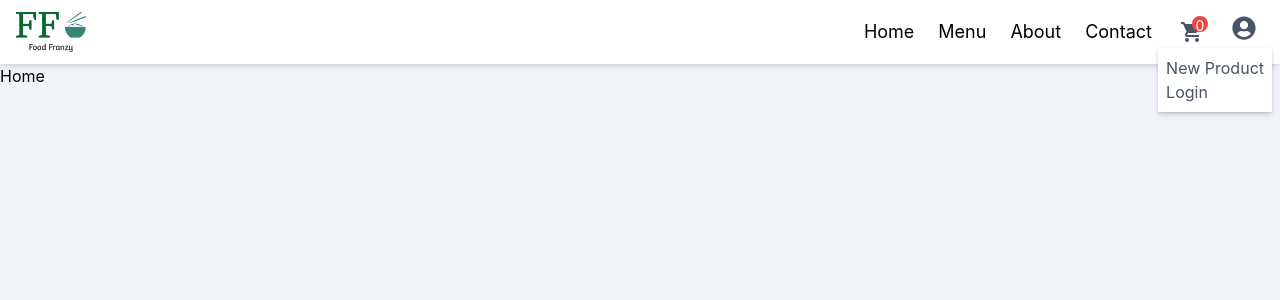
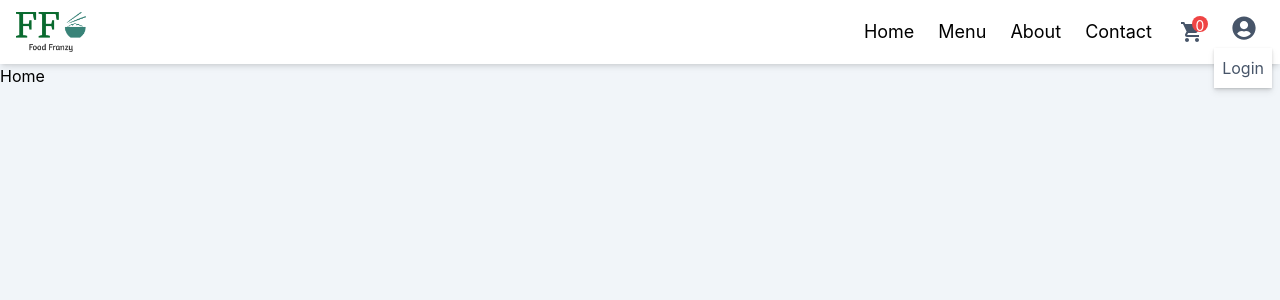
Before and after one commit to Isuri001/Ecommerce-Website-For-Food-Products, a React (Create React App) app: page / in a window 1280 px wide. Both pictures are taken after a click on the element 1248 px from the left and 32 px from the top of the page. Shown: the top 300 px of the page. Built offline with nearby package versions, Linux system fonts and the light colour scheme.

Commit message:
Admin email add

```diff
--- a/src/component/Header.js
+++ b/src/component/Header.js
@@ -10,7 +10,7 @@ import toast from "react-hot-toast";
 const Header = () => {
   const [showMenu, setShowMenu] = useState(false);
   const userData = useSelector((state) => state.user);
-  console.log(userData);
+  console.log(userData.email);
 
   const dispatch = useDispatch();
 
@@ -22,6 +22,8 @@ const Header = () => {
     dispatch(logoutRedux());
     toast("Logout Successfully");
   };
+
+  console.log(process.env.REACT_APP_ADMIN_EMAIL);
   return (
     <header className="fixed shadow-md w-full h-16 px-2 md:px-4 z-50 bg-white">
       {/* desktop */}
@@ -57,19 +59,20 @@ const Header = () => {
 
             {showMenu && (
               <div className="absolute right-2 bg-white py-2  shadow drop-shadow-md flex flex-col">
+                {userData.email === process.env.REACT_APP_ADMIN_EMAIL && (
                   <Link
                     to={"newproduct"}
                     className="whitespace-nowrap cursor-pointer px-2"
                   >
-                  {" "}
                     New Product
                   </Link>
+                )}
                 {userData.image ? (
                   <p
                     className="cursor-pointer px-2 text-white bg-red-300 "
                     onClick={handleLogout}
                   >
-                    Logout
+                    Logout ({userData.firstName})
                   </p>
                 ) : (
                   <Link
```
Also changed, not shown: 1 other file (tests, documents, lock files or other folders). Lines whose indentation alone changed are shown as unchanged.
